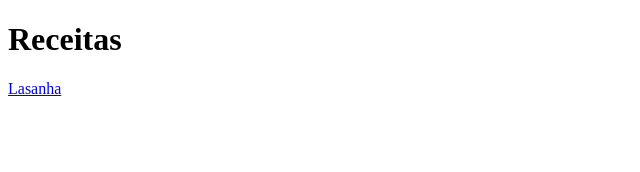
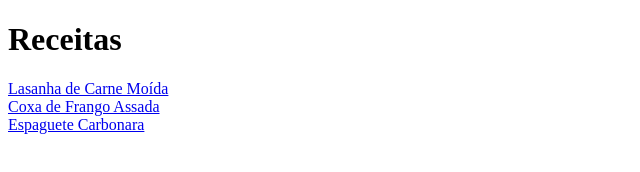
Before and after one commit to daninsky1/recipes, a plain HTML site: page index.html in a window 1280 px wide. Shown: the whole page, without its empty margins (0-640 px from the left). Drawn offline with Linux system fonts and the light colour scheme.

Commit message:
Update index recipe hyperlink

```diff
--- a/index.html
+++ b/index.html
@@ -7,6 +7,8 @@
     </head>
     <body>
         <h1>Receitas</h1>
-        <a href="recipes/lasagna.html">Lasanha</a>
+        <a href="recipes/lasagna.html">Lasanha de Carne Moída</a><br/>
+        <a href="recipes/baked_chiken_thighs.html">Coxa de Frango Assada</a><br/>
+        <a href="recipes/spaghetti_carbonara.html">Espaguete Carbonara</a><br/>
     </body>
 </html>
```
